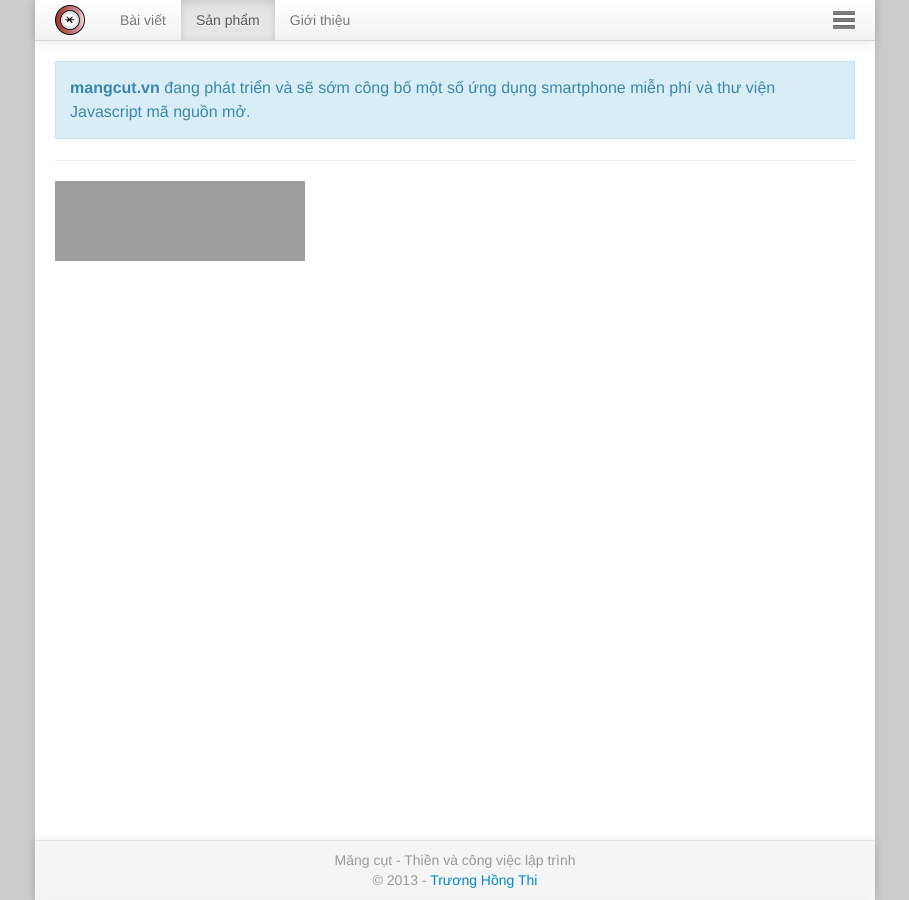
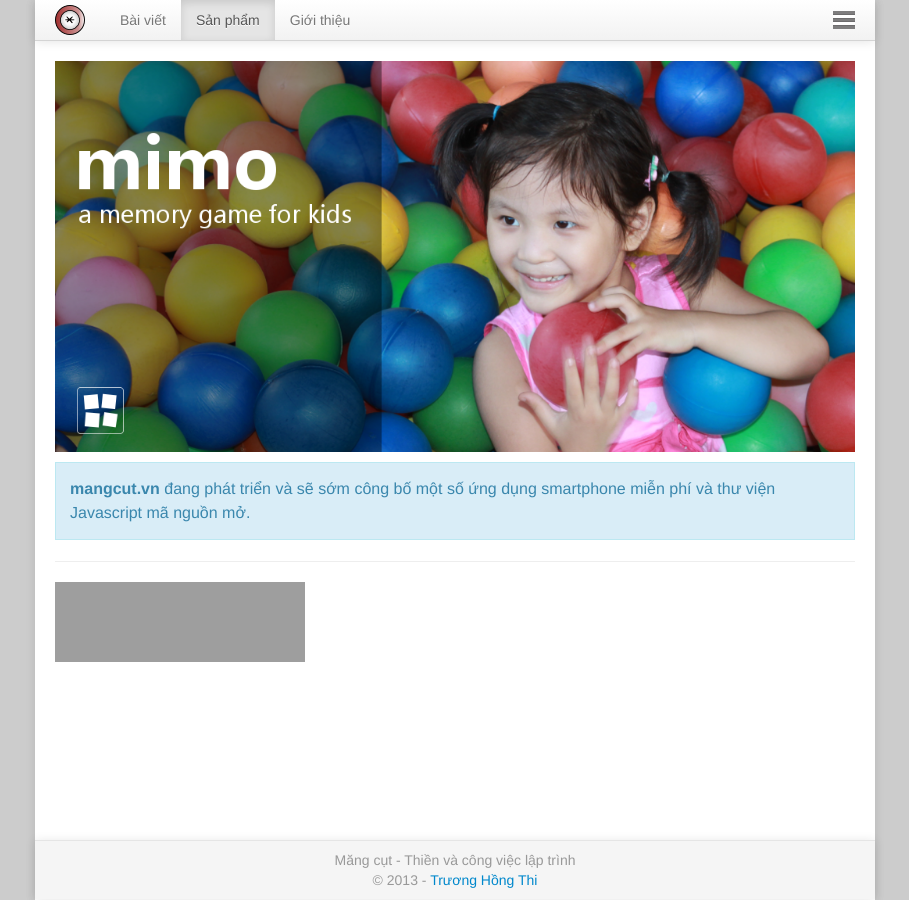
Before and after one commit to mangcut/mangcut.github.io, a Jekyll site: the page built from work.html, in a window 1280 px wide. Shown: the whole page, without its empty margins (185-1094 px from the left). Built offline with Jekyll 4.4.1, drawn with Linux system fonts in a browser that asks for light colours; nearby versions of some CDN libraries; grey boxes are pictures that could not be loaded.

Commit message:
Add Mimo

```diff
--- a/about.html
+++ b/about.html
@@ -17,8 +17,6 @@ Ngoài việc lập trình, tôi còn quản lý 1 đơn vị làm phầm mềm
 <dd>tr_h_thi (ít dùng)</dd>
 <dt>Facebook</dt>
 <dd><a target="_blank" href="https://www.facebook.com/thith">thith</a></dd>
-<dt>Github</dt>
-<dd><a target="_blank" href="https://github.com/thith">thith</a></dd>
 </dl>
 
 <div class="clear-both spacy-line"></div>
--- a/work.html
+++ b/work.html
@@ -3,9 +3,16 @@ layout: default
 categories: work
 title: Sản phẩm và dự án của Măng cụt
 description: Thông tin về các ứng dụng cho máy tính, điện thoại, và các thư viện mã nguồn mở phát triển bởi Măng cụt.
-image: /media/moai.jpg
+image: /media/Mimo.png
 comment: false
 ---
 <div style="padding-top:20px;">
+
+	<figure>
+	  <div class="img-container" data-origin="Google">
+		<img src="../media/Mimo.png" alt="Mimo - Trò chơi trí nhớ cho bé"></img>
+	  </div>
+	</figure>
+
 <p class="alert alert-info alert-block"><b>mangcut.vn</b> đang phát triển và sẽ sớm công bố một số ứng dụng smartphone miễn phí và thư viện Javascript mã nguồn mở.</p>
 </div>
```
Also changed, not shown: media/Mimo.png (added).
